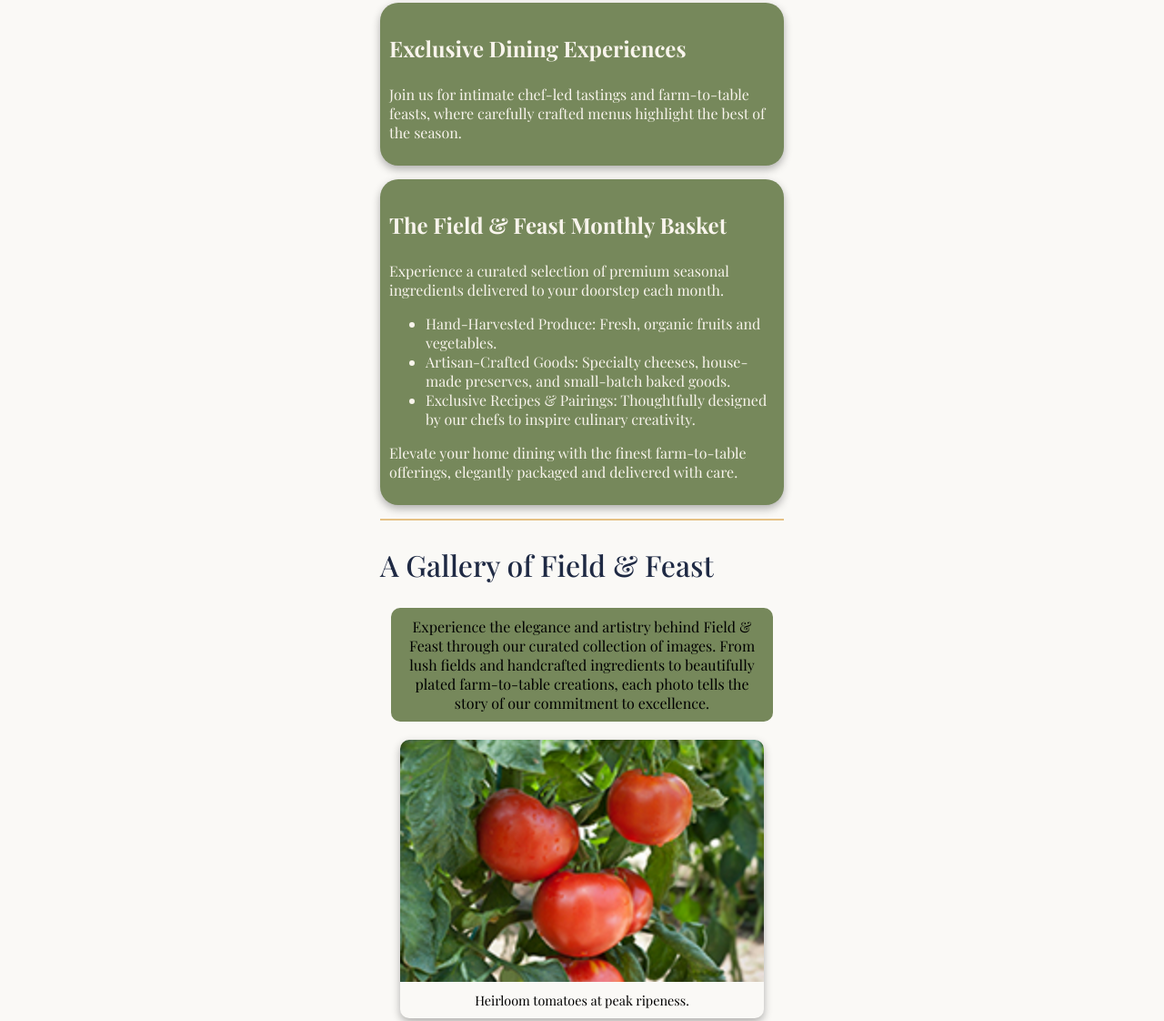
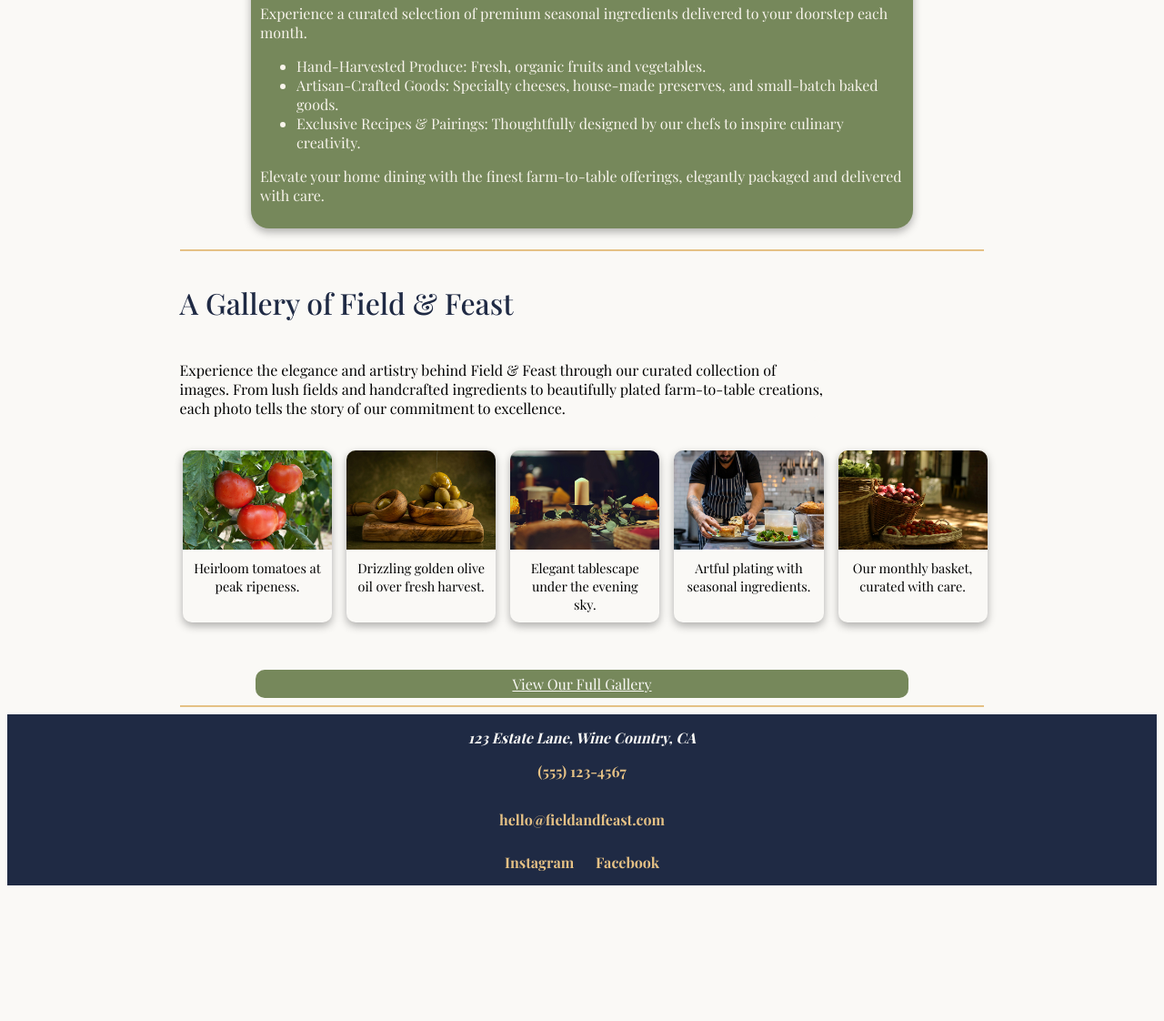
Before and after one commit to Jclarcoding/fieldandfeast, a plain HTML site: page index.html in a window 1280 px wide. Shown: the part 1306-2428 px from the top of the page at 91% size. After the commit the page ends 2279 px from the top, so only its background shows below. Drawn offline with nearby package versions, Linux system fonts and the light colour scheme; a web font is replaced by a local one.

Commit message:
Media queries finished

```diff
--- a/index.html
+++ b/index.html
@@ -30,17 +30,17 @@
 
         <section class="offers">
             <h2>Our Offerings</h2>
-            <div>
+            <div id="provisions">
                 <h3>Artisan Provisions</h3>
                 <p>Hand-selected, seasonal ingredients sourced from our estate farm and trusted local growers. Each item is chosen for its freshness, flavor, and integrity.</p>
             </div>
 
-            <div>
+            <div id="experiences">
                 <h3>Exclusive Dining Experiences</h3>
                 <p>Join us for intimate chef-led tastings and farm-to-table feasts, where carefully crafted menus highlight the best of the season.</p>
             </div>
 
-            <div>
+            <div id="monthly">
                 <h3>The Field & Feast Monthly Basket</h3>
                 <p>Experience a curated selection of premium seasonal ingredients delivered to your doorstep each month.</p>
 
@@ -61,29 +61,50 @@
             <p>Experience the elegance and artistry behind Field & Feast through our curated collection of images. From lush fields and handcrafted ingredients to beautifully plated farm-to-table creations, each photo tells the story of our commitment to excellence.</p>
 
             <figure>
-                <img src="images/tomatoes-200w.jpg" alt="tomatoes">
+                <img
+                    src="images/tomatoes-200w.jpg"
+                    srcset="images/tomatoes-200w.jpg 200w, images/tomatoes-300w.jpg 300w, images/tomatoes-600w.jpg 600w"
+                    sizes="(max-width: 600px) 100vw, 600px"
+                    alt="tomatoes">
                 <figcaption>Heirloom tomatoes at peak ripeness.</figcaption>
             </figure>
 
             <figure>
-                <img src="images/olive-oil-200w.jpg" alt="olive-oil-200w">
+                <img
+                    src="images/olive-oil-200w.jpg"
+                    srcset="images/olive-oil-200w.jpg 200w, images/olive-oil-300w.jpg 300w, images/olive-oil-600w.jpg 600w"
+                    sizes="(max-width: 600px) 100vw, 600px"
+                    alt="olive oil">
                 <figcaption>Drizzling golden olive oil over fresh harvest.</figcaption>
             </figure>
 
             <figure>
-                <img src="images/table-setting-200w.jpg" alt="table setting image">
+                <img
+                    src="images/table-setting-200w.jpg"
+                    srcset="images/table-setting-200w.jpg 200w, images/table-setting-300w.jpg 300w, images/table-setting-600w.jpg 600w"
+                    sizes="(max-width: 600px) 100vw, 600px"
+                    alt="table setting image">
                 <figcaption>Elegant tablescape under the evening sky.</figcaption>
-            </figure>
+                </figure>
 
             <figure>
-                <img src="images/chef-plating-200w.jpg" alt="Chef Plating">
+                <img
+                    src="images/chef-plating-200w.jpg"
+                    srcset="images/chef-plating-200w.jpg 200w, images/chef-plating-300w.jpg 300w, images/chef-plating-600w.jpg 600w"
+                    sizes="(max-width: 600px) 100vw, 600px"
+                    alt="Chef Plating">
                 <figcaption>Artful plating with seasonal ingredients.</figcaption>
             </figure>
 
             <figure>
-                <img src="images/basket-200w.jpg" alt="basket">
+                <img
+                    src="images/basket-200w.jpg"
+                    srcset="images/basket-200w.jpg 200w, images/basket-300w.jpg 300w, images/basket-600w.jpg 600w"
+                    sizes="(max-width: 600px) 100vw, 600px"
+                    alt="basket">
                 <figcaption>Our monthly basket, curated with care.</figcaption>
             </figure>
+
 
 
             <p><a href="#">View Our Full Gallery</a></p>
--- a/styles.css
+++ b/styles.css
@@ -39,7 +39,7 @@ header, footer{
 }
 
 h1{
-    font-size: 3em;
+    font-size: 4em;
 }
 
 header{
@@ -50,7 +50,7 @@ header{
     justify-items: center;
     color: var(--soft-white);
     font-weight: bold;
-    /* height: 100vh; */
+
 }
 
 header img{
@@ -84,6 +84,7 @@ nav a {
     color: var(--midnight-blue);
     text-decoration: none;
     font-weight: bold;
+    font-size: 1.5em;
 }
 
 main{
@@ -139,16 +140,24 @@ main h3{
 }
 
 .gallery p{
-    width: 90%;
-    background-color: var(--olive-green);
+    width: 80%;
     text-align: center;
-    padding: 10px;
+    padding: 5px;
     margin: 10px auto;
     border-radius: 10px;
+    background-color: var(--olive-green);
 }
 
 .gallery a{
     color: var(--soft-white);
+    width: 90%;
+}
+
+.gallery p:first-of-type{
+  background-color: var(--soft-white);
+  margin: 0;
+  padding: 0;
+  text-align: left;
 }
 
 footer {
@@ -176,3 +185,156 @@ footer .social-links a {
     margin: 0 10px;
     display: inline-block;
 }
+
+@media (min-width: 600px) {
+  html {
+    max-width: 100%;
+  }
+
+body {
+    grid-template-columns: 1fr 3fr;
+    grid-template-areas:
+      "head head"
+      "nav nav"
+      "main main"
+      "foot foot";
+}
+
+main{
+  width: 90%;
+  margin: 0 auto;
+}
+
+nav ul{
+    justify-content: center;
+    gap: 20px;
+  }
+
+header img {
+    width: 40%;
+    margin-top: 40px;
+  }
+
+section.offers{
+  display: flex;
+  flex-wrap: wrap;
+}
+
+.offers h2{
+  width: 100%;
+}
+
+#provisions,
+#experiences {
+  flex: 0 0 40%;
+}
+
+#monthly {
+  flex: 0 0 80%;
+}
+
+.gallery figure {
+    width: 45%;
+    display: inline-block;
+    margin: 20px 2%;
+  }
+}
+
+@media (min-width: 900px) {
+  body {
+    grid-template-columns: 1fr 4fr 1fr;
+    grid-template-areas:
+      "head head head"
+      "nav nav nav"
+      "main main main"
+      "foot foot foot";
+  }
+
+
+header img {
+  width: 30%;
+  margin-top: 20px;
+}
+
+nav ul {
+  justify-content: flex-end;
+  gap: 30px;
+}
+
+
+.gallery {
+  display: grid;
+  grid-template-columns: repeat(3, 1fr);
+  gap: 1rem;
+}
+
+
+.gallery h2,
+.gallery > p:first-of-type {
+  grid-column: 1 / -1;
+}
+
+
+.gallery figure {
+  width: 100%;
+}
+
+
+.gallery > p:last-of-type {
+    grid-column: 1 / -1;
+    width: 80%;
+    margin: 1rem auto 0;
+    text-align: center;
+}
+
+
+
+
+@media (min-width: 1200px) {
+  body {
+    grid-template-columns: 1fr 4fr 1fr;
+    grid-template-areas:
+      "head head head head head"
+      "main main main main main"
+      "foot foot foot foot foot";
+  }
+
+  header img {
+    width: 20%;
+    margin-top: 10px;
+  }
+
+  nav ul {
+    gap: 40px;
+    font-size: 1.2em;
+  }
+
+  main{
+    width: 70%;
+  }
+
+  .gallery {
+  display: grid;
+  grid-template-columns: repeat(5, 1fr);
+  gap: 1rem;
+}
+
+
+.gallery h2,
+.gallery > p:first-of-type {
+  grid-column: 1 / -1;
+}
+
+
+.gallery figure {
+  width: 100%;
+}
+
+
+.gallery > p:last-of-type {
+    grid-column: 1 / -1;
+    width: 80%;
+    margin: 1rem auto 0;
+    text-align: center;
+}
+}
```
